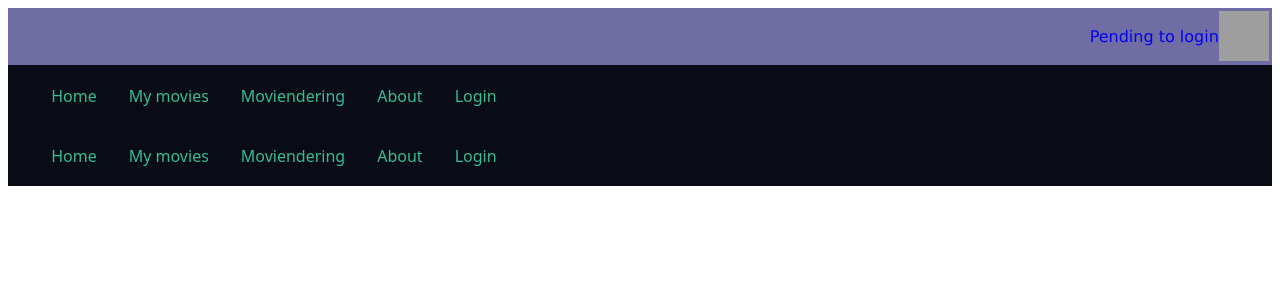
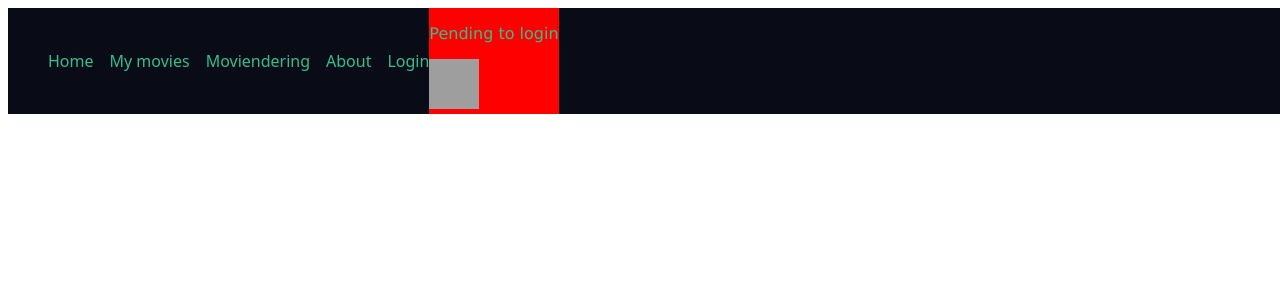
Before and after one commit to Adsuarez/moviender, a Next.js app: page /components/Navigation in a window 1280 px wide. Shown: the top 300 px of the page. Built offline with nearby package versions, Linux system fonts and the light colour scheme; grey boxes are pictures that could not be loaded.

Commit message:
some css in navigation bar

```diff
--- a/pages/_app.js
+++ b/pages/_app.js
@@ -1,15 +1,14 @@
 import "../styles/globals.css";
 import Navigation from "./components/Navigation";
-import LoginInfo from "./components/LoginInfo";
 import { UserContextProvider } from "./context/UserContext";
-import { FetchMovies } from "./services/FetchMovies.jsx";
 
 export default function App({ Component, pageProps }) {
   return (
     <>
       <UserContextProvider>
-        <LoginInfo />
-        <Navigation />
+        <nav className="nav">
+          <Navigation />
+        </nav>
         <Component {...pageProps} />
       </UserContextProvider>
     </>
--- a/pages/components/Navigation.jsx
+++ b/pages/components/Navigation.jsx
@@ -1,5 +1,6 @@
 import Link from "next/link";
 import styles from "../../styles/Navigation.module.css";
+import LoginInfo from "./LoginInfo";
 
 const links = [
   {
@@ -24,11 +25,9 @@ const links = [
   },
 ];
 
-
 export default function Navigation() {
   return (
-    <header className={styles.header}>
-      <nav className={styles.navigation}>
+      <div className={styles.navigation}>
         <ul>
           {links.map(({ label, route }) => (
             <li key={route}>
@@ -36,7 +35,7 @@ export default function Navigation() {
             </li>
           ))}
         </ul>
-      </nav>
-    </header>
+        <LoginInfo />
+      </div>
   );
 }
--- a/styles/LoginInfo.module.css
+++ b/styles/LoginInfo.module.css
@@ -1,8 +1,3 @@
 .profile {
-    display: flex;
-    flex-direction: row;
-    justify-content: flex-end;
-    padding: 0.2rem;
-    background: rgb(112, 109, 165);
-    text-decoration: none;
+    background: red;
 }
--- a/styles/Navigation.module.css
+++ b/styles/Navigation.module.css
@@ -1,20 +1,19 @@
-.header {
-    background: rgb(9, 12, 22);
-    padding: 0.2rem;
-    margin: auto;
+.navigation {
+  display: flex;
 }
 
 .navigation ul {
-    display: flex;
-    list-style: none;
-    gap: 32px;
+  display: flex;
+  list-style: none;
+  align-items: center;
+  gap: 0 16px;
 }
 
 .navigation a {
-    color: rgb(53, 190, 142);
-    text-decoration: none;
+  color: rgb(53, 190, 142);
+  text-decoration: none;
 }
 
 .navigation a:hover {
-    color: rgb(83, 33, 131);
+  color: rgb(83, 33, 131);
 }
--- a/styles/globals.css
+++ b/styles/globals.css
@@ -1,11 +1,21 @@
 body {
-    font-family: system-ui, -apple-system, BlinkMacSystemFont, 'Segoe UI', Roboto, Oxygen, Ubuntu, Cantarell, 'Open Sans', 'Helvetica Neue', sans-serif;
+  font-family: system-ui, -apple-system, BlinkMacSystemFont, "Segoe UI", Roboto,
+    Oxygen, Ubuntu, Cantarell, "Open Sans", "Helvetica Neue", sans-serif;
 }
 
-h1, h2, h3 {
-    font-family: 'Lucida Sans', 'Lucida Sans Regular', 'Lucida Grande', 'Lucida Sans Unicode', Geneva, Verdana, sans-serif;
+h1,
+h2,
+h3 {
+  font-family: "Lucida Sans", "Lucida Sans Regular", "Lucida Grande",
+    "Lucida Sans Unicode", Geneva, Verdana, sans-serif;
 }
 
 p {
-    font-family: Verdana, Geneva, Tahoma, sans-serif;
+  font-family: Verdana, Geneva, Tahoma, sans-serif;
 }
+
+nav {
+  position: fixed;
+  width: 100vw;
+  background: rgb(9, 12, 22);
+}
```
Also changed, not shown: ImprovementsToDo.txt.
